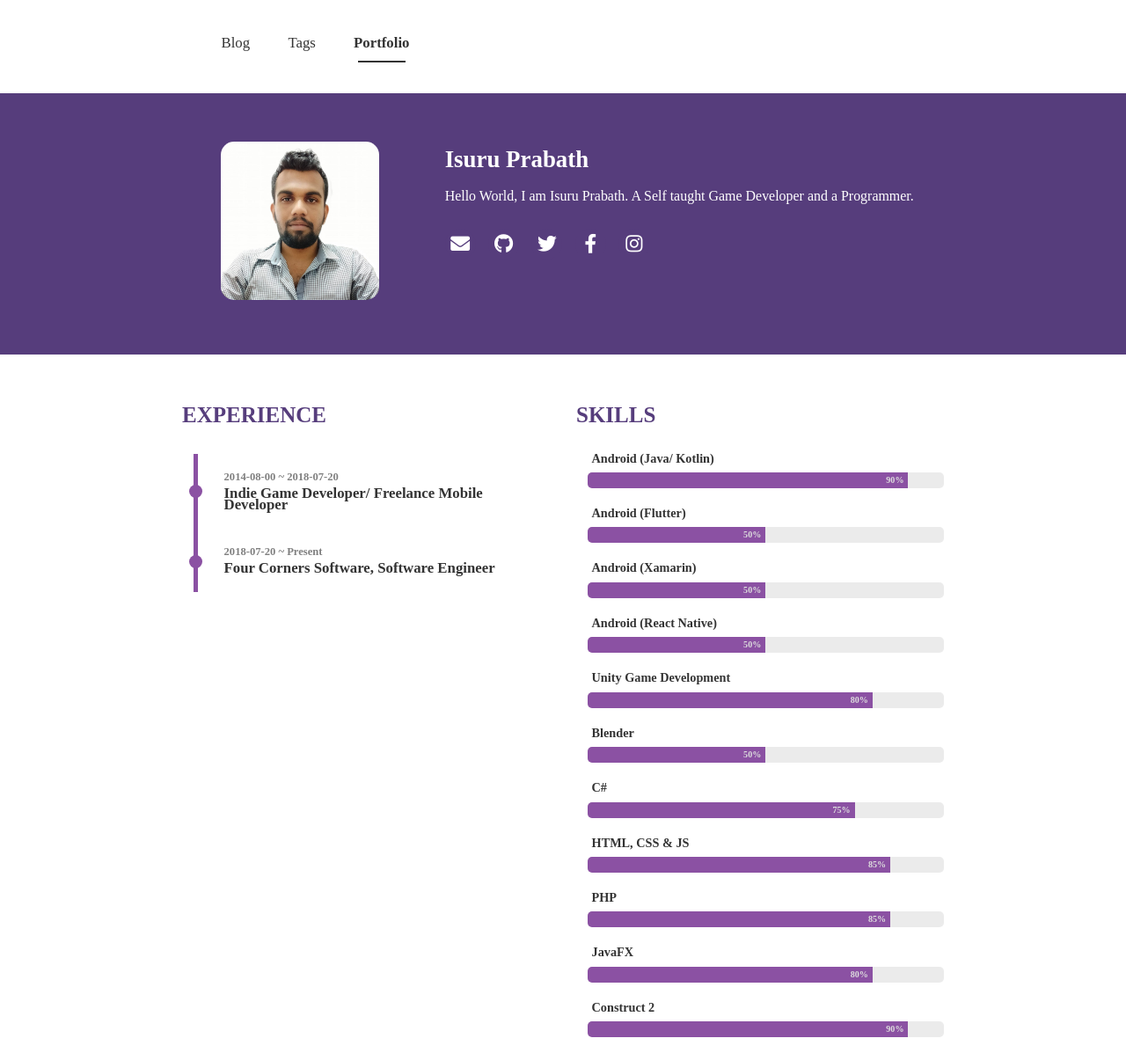
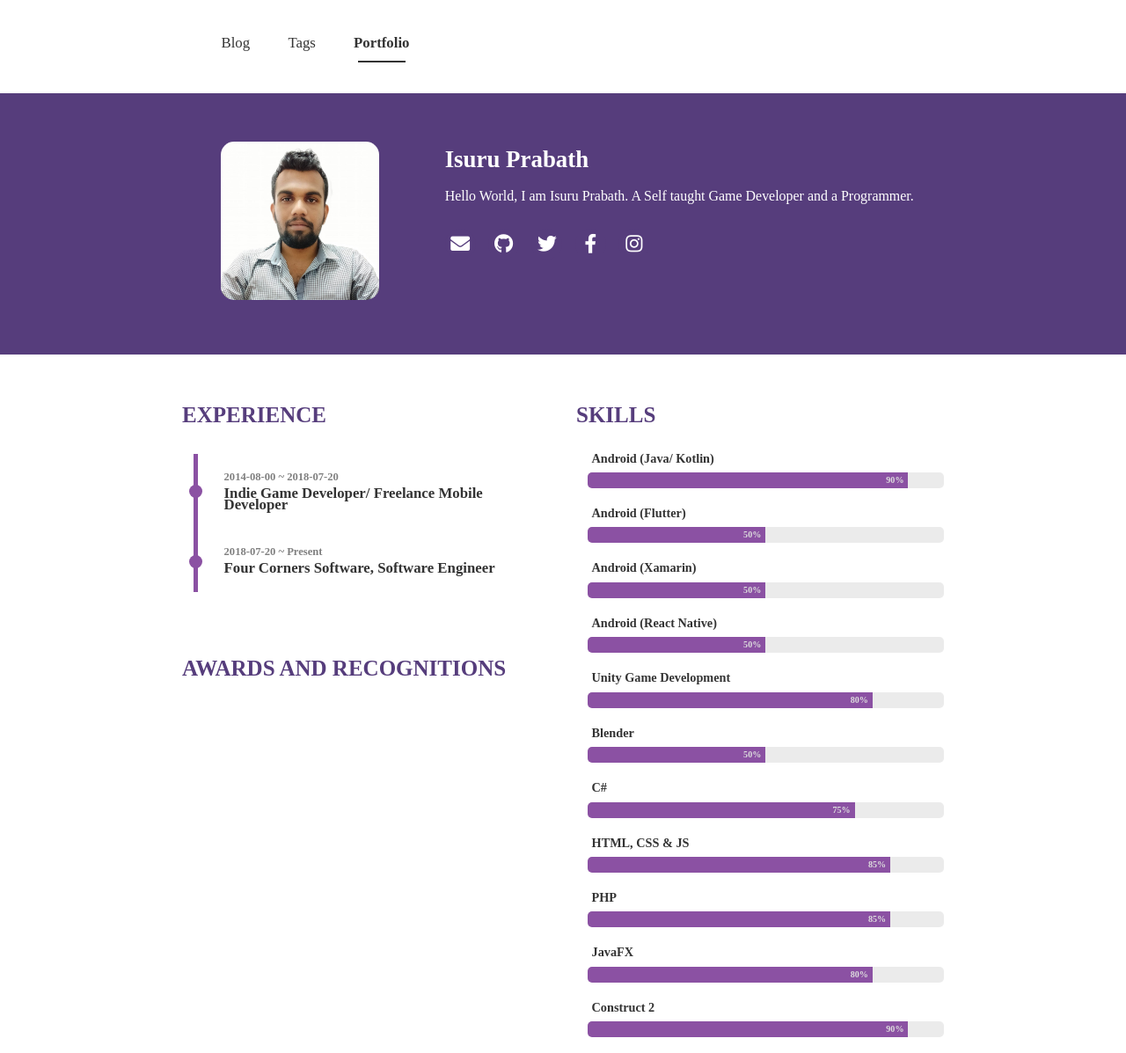
Before and after one commit to IamIsPra/iamispra.github.io, a Jekyll site: the page built from portfolio.html, in a window 1280 px wide. Shown: the whole page at 88% size. Built offline with Jekyll 4.4.1, drawn with Linux system fonts in a browser that asks for light colours; nearby versions of some CDN libraries; some web fonts are replaced.

Commit message:
Update portfolio.html

```diff
--- a/_layouts/portfolio.html
+++ b/_layouts/portfolio.html
@@ -35,6 +35,17 @@
         </li>
         {% endfor %}
       </ul>
+      <br/>
+      <br/>
+      <p class="title">AWARDS AND RECOGNITIONS</p>
+      <ul class="exper-list">
+        {% for awd in  profile.awards %}
+        <li class="meta">
+          <p class="date">{{ awd.date }}</p>
+          <p class="description">{{ awd.title }}</p>
+        </li>
+        {% endfor %}
+      </ul>
     </article>
     <article class="skills col-12 col-md-6">
       <p class="title">SKILLS</p>
```
